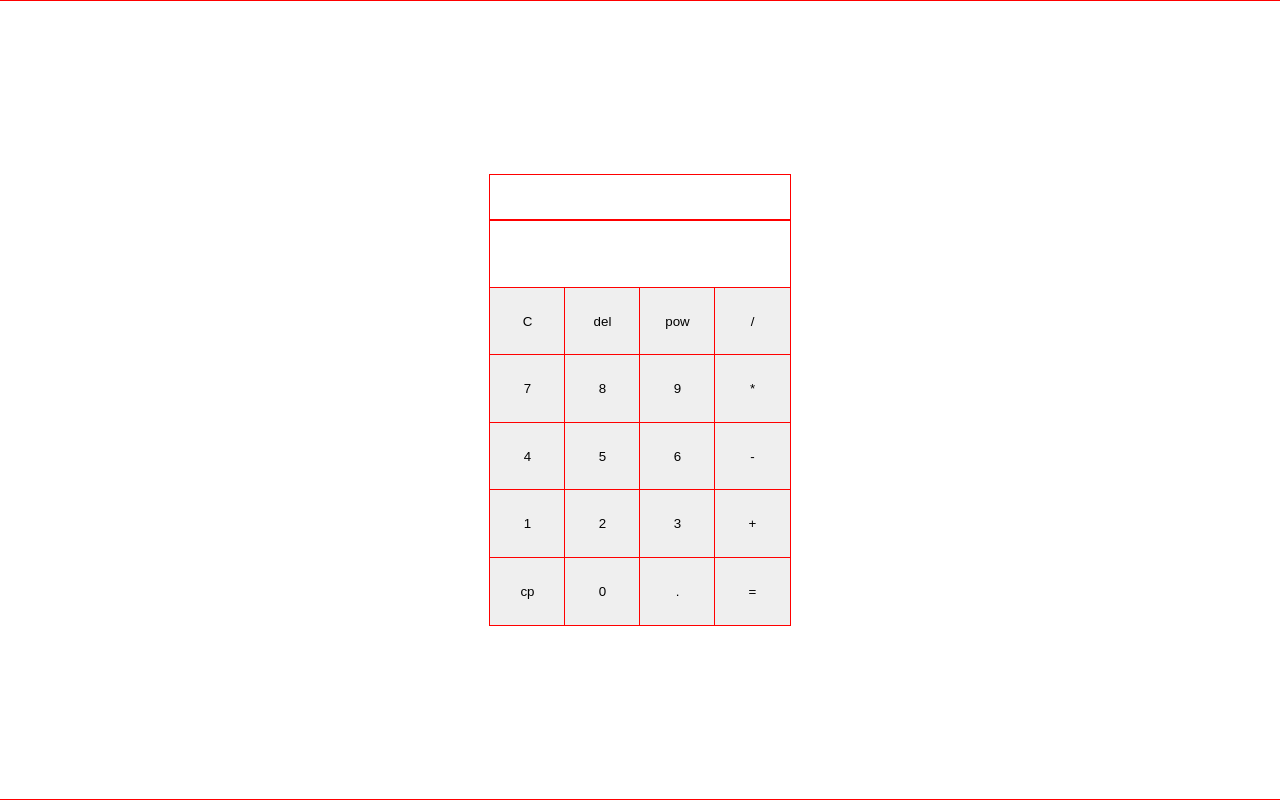
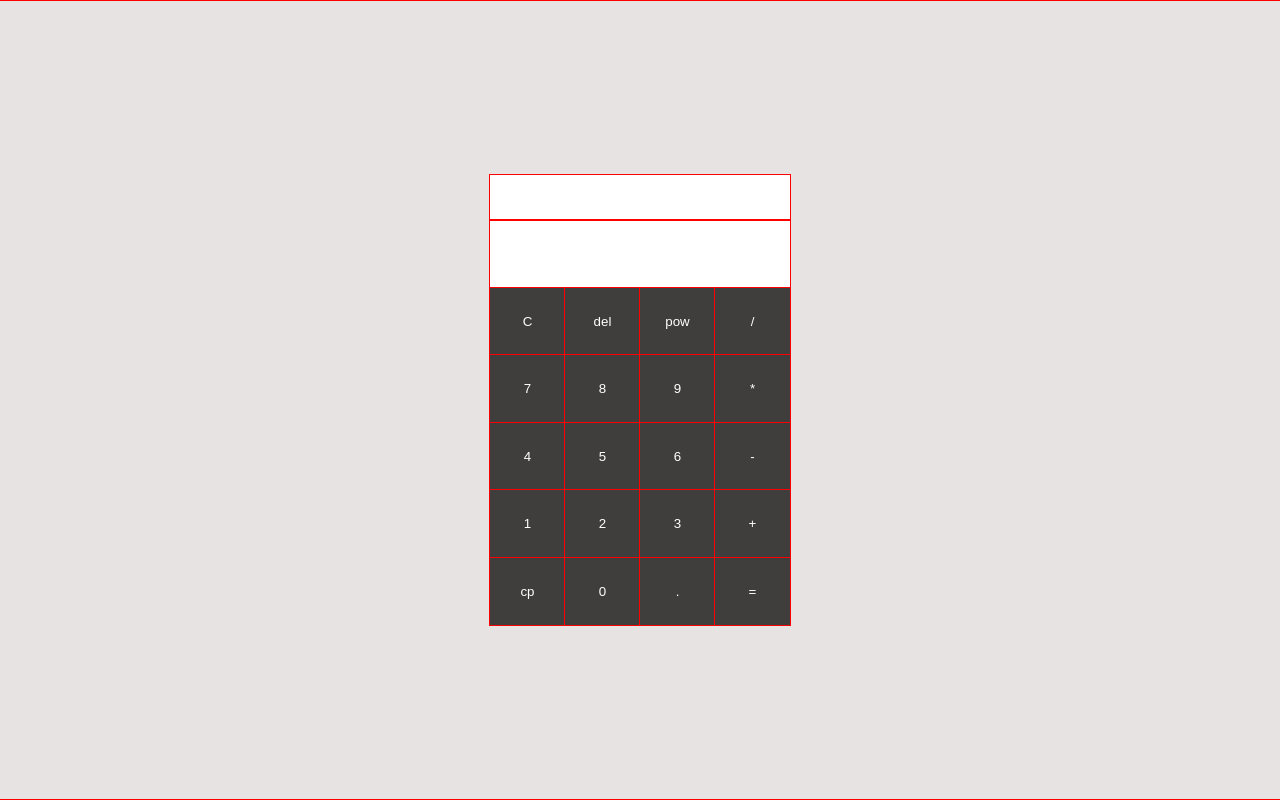
Before and after one commit to DiegoGo69/calculator, a plain HTML site: page index.html in a window 1280 px wide. Drawn offline with Linux system fonts and the light colour scheme.

Commit message:
FEAT[style]: ADD Basic keyboard colors

```diff
--- a/index.html
+++ b/index.html
@@ -16,26 +16,26 @@
                 <div class="screenMain"></div>
             </div>
             <div class="keyboard">
-                <button data-value="c">C</button>
-                <button data-value="del">del</button>
-                <button data-value="pow">pow</button>
-                <button id="/" data-value="/">/</button>
-                <button id="7" data-value="7">7</button>
-                <button id="8" data-value="8">8</button>
-                <button id="9" data-value="9">9</button>
-                <button id="*" data-value="*">*</button>
-                <button id="4" data-value="4">4</button>
-                <button id="5" data-value="5">5</button>
-                <button id="6" data-value="6">6</button>
-                <button id="-" data-value="-">-</button>
-                <button id="1" data-value="1">1</button>
-                <button id="2" data-value="2">2</button>
-                <button id="3" data-value="3">3</button>
-                <button id="+" data-value="+">+</button>
-                <button id="cp" data-value="cp">cp</button>
-                <button id="0" data-value="0">0</button>
-                <button id="." data-value=".">.</button>
-                <button id="=" data-value="=">=</button>
+                <button class="clear" data-value="c">C</button>
+                <button class="del" data-value="del">del</button>
+                <button class="op" data-value="pow">pow</button>
+                <button class="op" data-value="/">/</button>
+                <button class="num" data-value="7">7</button>
+                <button class="num" data-value="8">8</button>
+                <button class="num" data-value="9">9</button>
+                <button class="op" data-value="*">*</button>
+                <button class="num" data-value="4">4</button>
+                <button class="num" data-value="5">5</button>
+                <button class="num" data-value="6">6</button>
+                <button class="op" data-value="-">-</button>
+                <button class="num" data-value="1">1</button>
+                <button class="num" data-value="2">2</button>
+                <button class="num" data-value="3">3</button>
+                <button class="op" data-value="+">+</button>
+                <button class="cp" data-value="cp">cp</button>
+                <button class="num" data-value="0">0</button>
+                <button class="num" data-value=".">.</button>
+                <button class="eq" data-value="=">=</button>
             </div>
             <!-- Input Element use to copy the display text to clipboard -->
             <input type="text" value="" id="clipBoard" hidden>
--- a/styles.css
+++ b/styles.css
@@ -12,6 +12,7 @@ body {
     display: flex;
     flex-direction: column;
     align-content: center;
+    background-color: hsl(0, 10%, 90%);
 
 }
 
@@ -26,6 +27,7 @@ main {
     height: 450px;
     display: flex;
     flex-direction: column;
+    background-color: white;
 }
 
 .screen {
@@ -51,4 +53,28 @@ main {
 button {
     flex: 1 1 75px;
     padding: 20px;
+    color: white;
+    background-color: #403d3d;
 }
+
+.num:hover {
+    background-color: hsl(53, 93%, 54%);
+    color: #403d3d;
+}
+
+.op:hover {
+    background-color: hsl(195, 70%, 49%);
+}
+
+.eq:hover {
+    background-color: hsl(125, 75%, 48%);
+}
+
+.clear:hover,
+.del:hover {
+    background-color: hsl(0, 80%, 60%);
+}
+
+.cp:hover {
+    background-color: hsl(308, 70%, 45%);
+}
```
